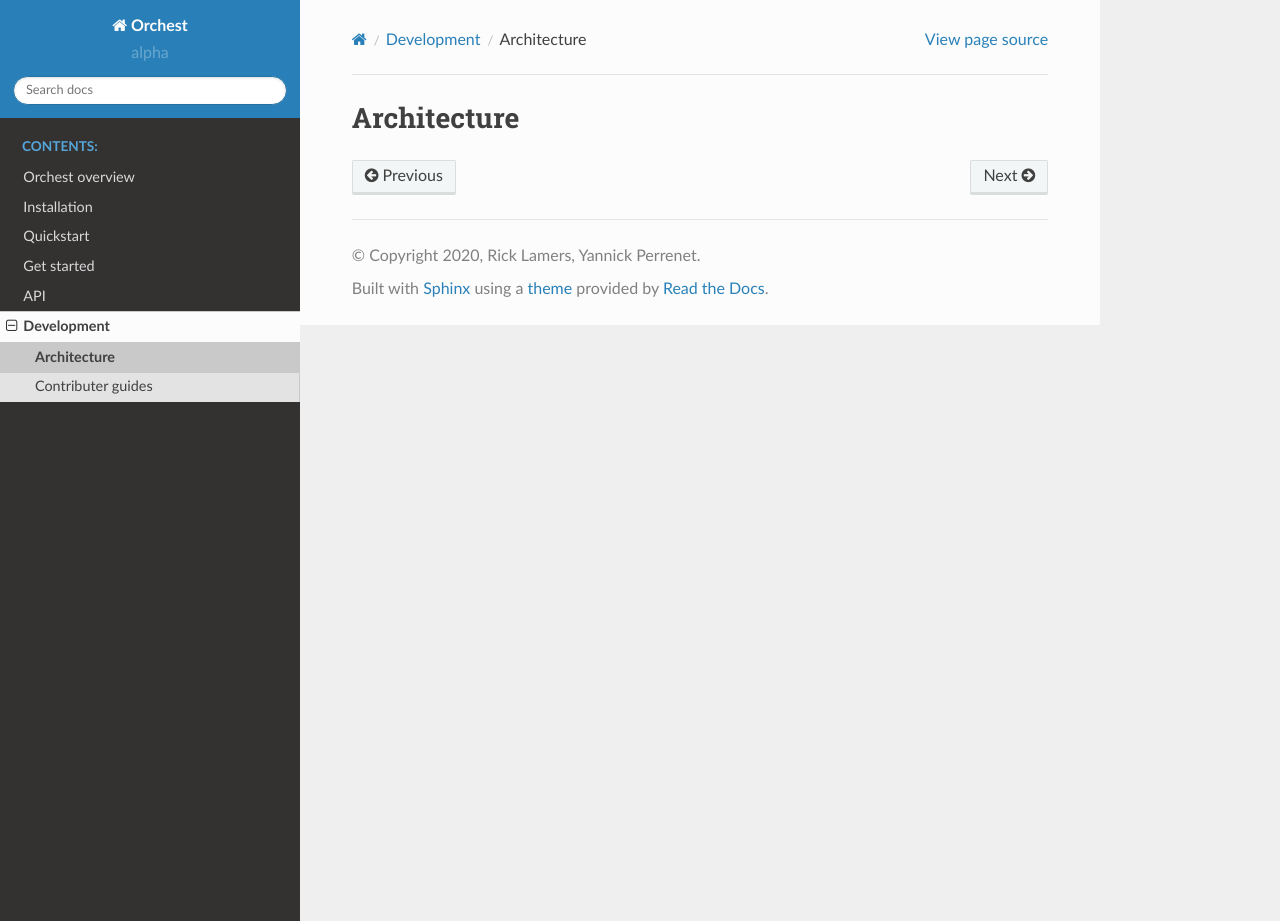
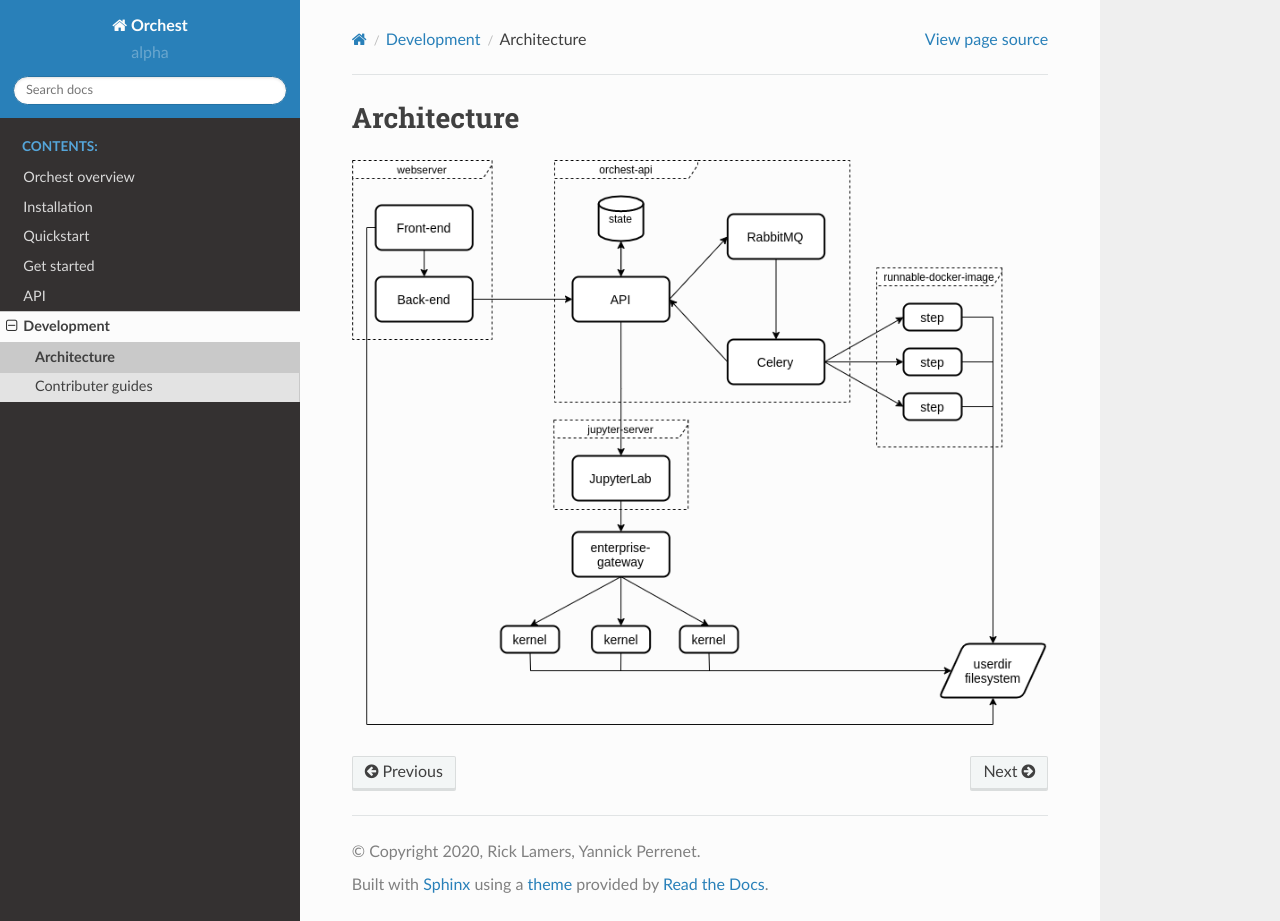
Before and after one commit to ReactExpert918/orchest, a Sphinx documentation site: the page built from docs/source/development/architecture.rst, in a window 1280 px wide and 921 px high. Built offline with Sphinx 7.4.7 and the Read the Docs theme 2.0.0, drawn with Linux system fonts in a browser that asks for light colours.

Commit message:
Add initial architecture visualization

```diff
--- a/docs/source/development/architecture.rst
+++ b/docs/source/development/architecture.rst
@@ -1,2 +1,6 @@
 Architecture
 ============
+
+.. image:: img/orchest-architecture.png
+  :width: 800
+  :alt: Alternative text
```
Also changed, not shown: docs/source/development/img/orchest-architecture.png (added).
